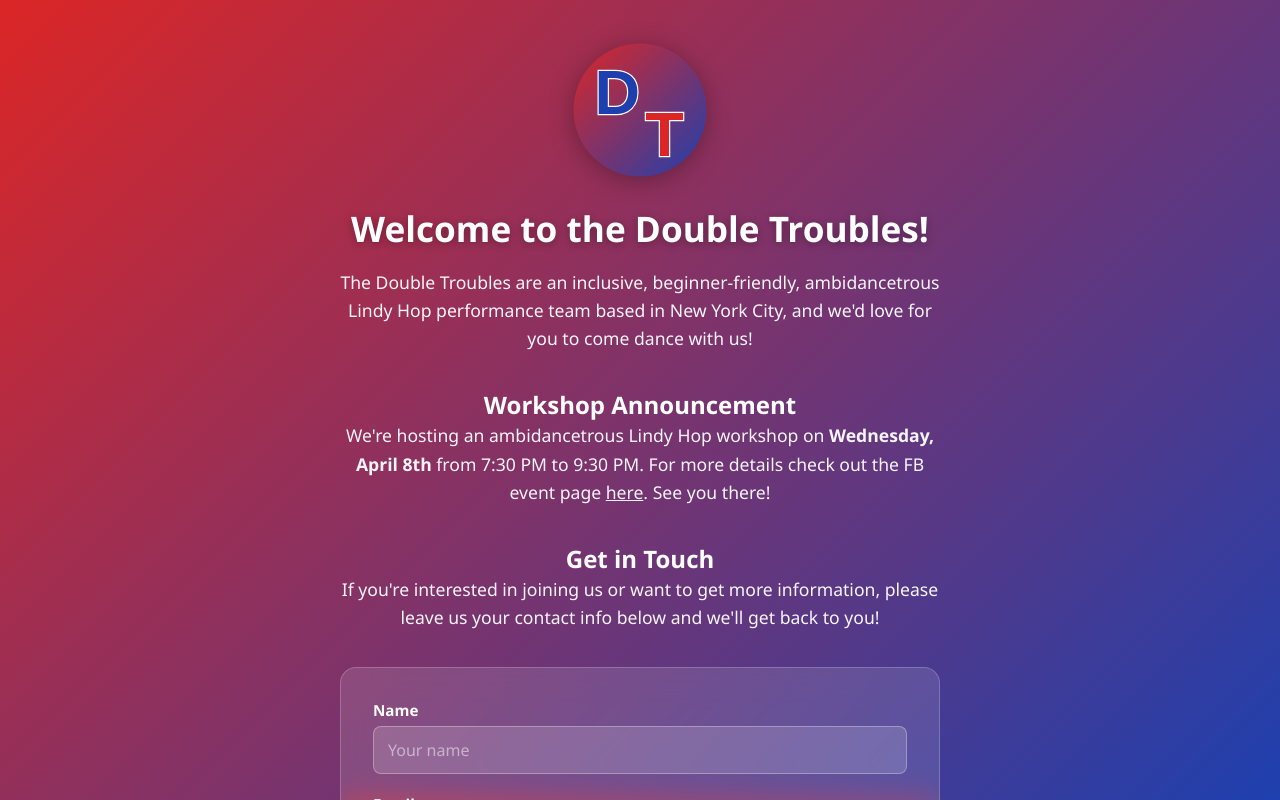
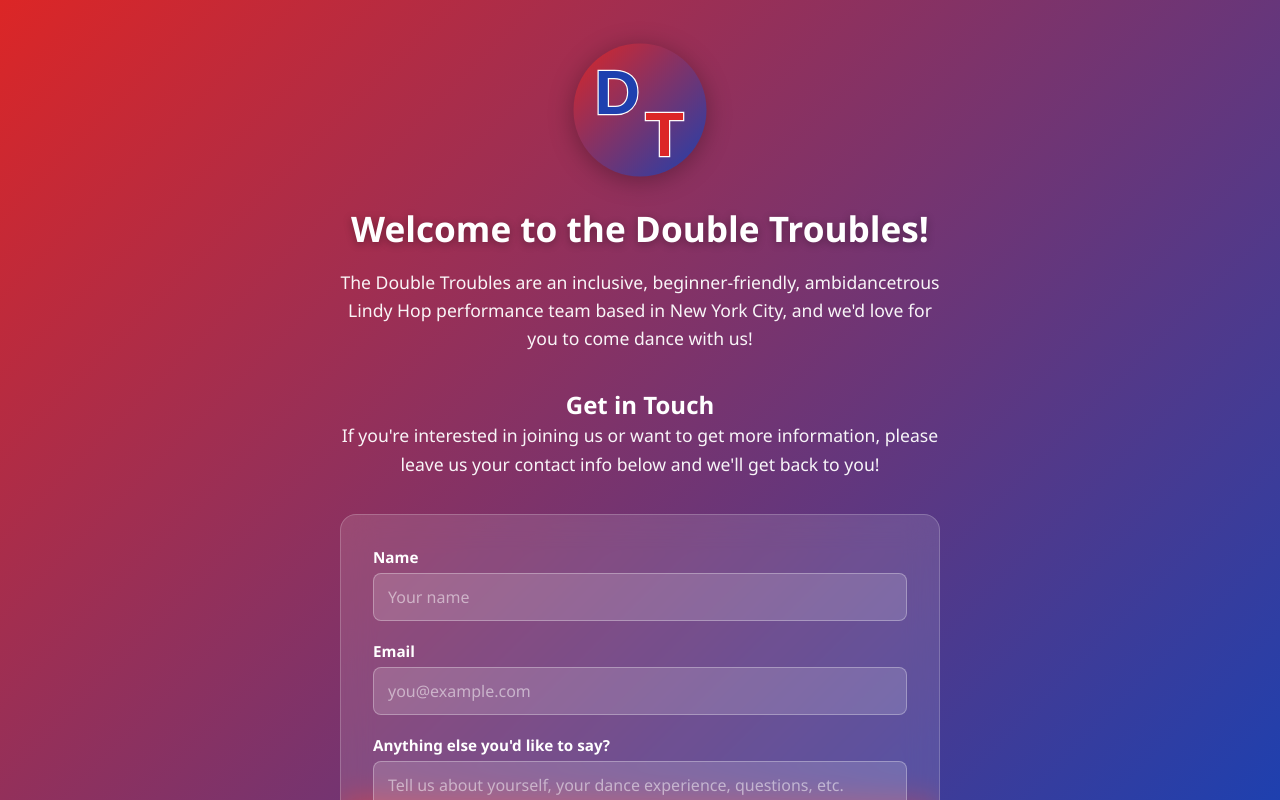
Before and after one commit to timmyneutron/double-troubles, a React (Vite) app: page / in a window 1280 px wide. Shown: the top 800 px of the page. Built offline with nearby package versions, Linux system fonts and the light colour scheme.

Commit message:
remove workshop

```diff
--- a/src/App.jsx
+++ b/src/App.jsx
@@ -44,11 +44,6 @@ function App() {
         The Double Troubles are an inclusive, beginner-friendly, ambidancetrous
         Lindy Hop performance team based in New York City, and we'd love for you
         to come dance with us!
-      </p>
-      <h2>Workshop Announcement</h2>
-      <p className="description">
-        We're hosting an ambidancetrous Lindy Hop workshop on <strong>Wednesday, April 8th </strong>
-        from 7:30 PM to 9:30 PM. For more details check out the FB event page <a href="https://www.facebook.com/events/1498235402020134" target="_blank" rel="noopener noreferrer">here</a>. See you there!
       </p>
       <h2>Get in Touch</h2>
       <p className="description">
```
